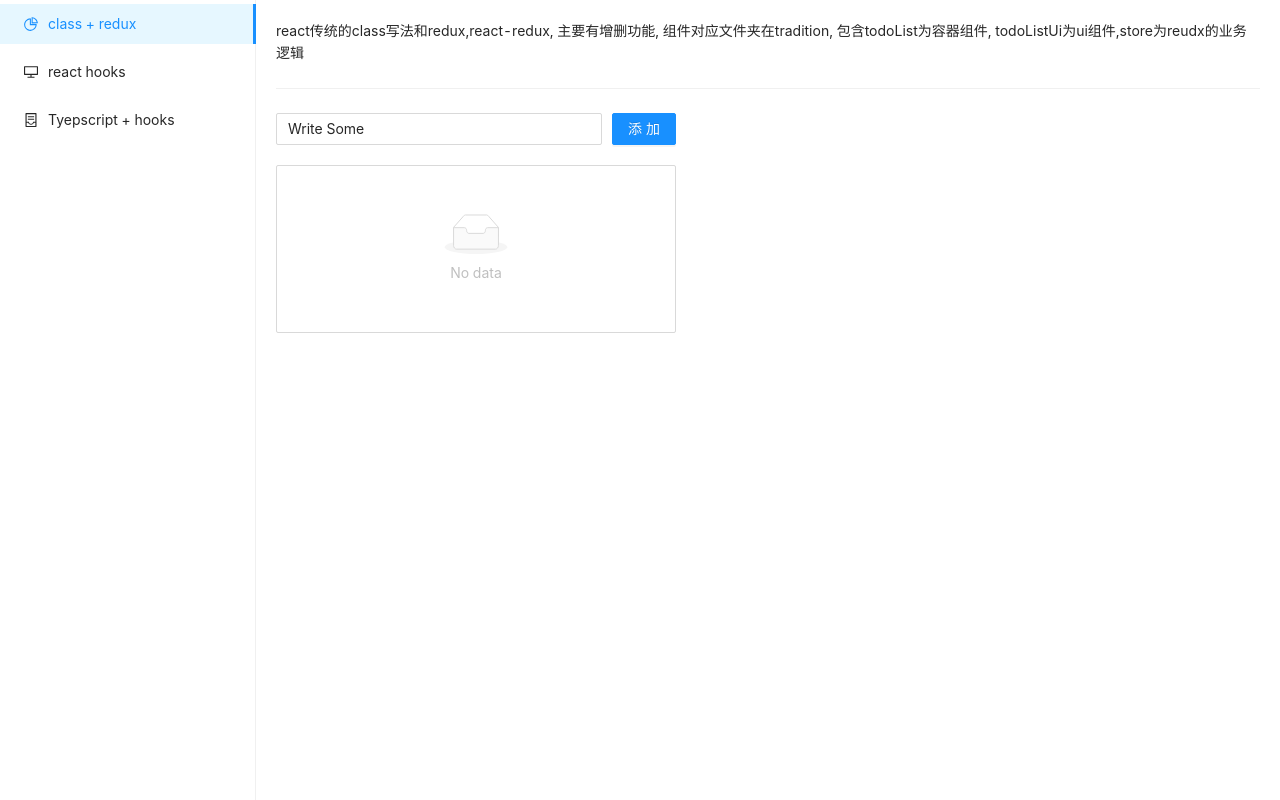
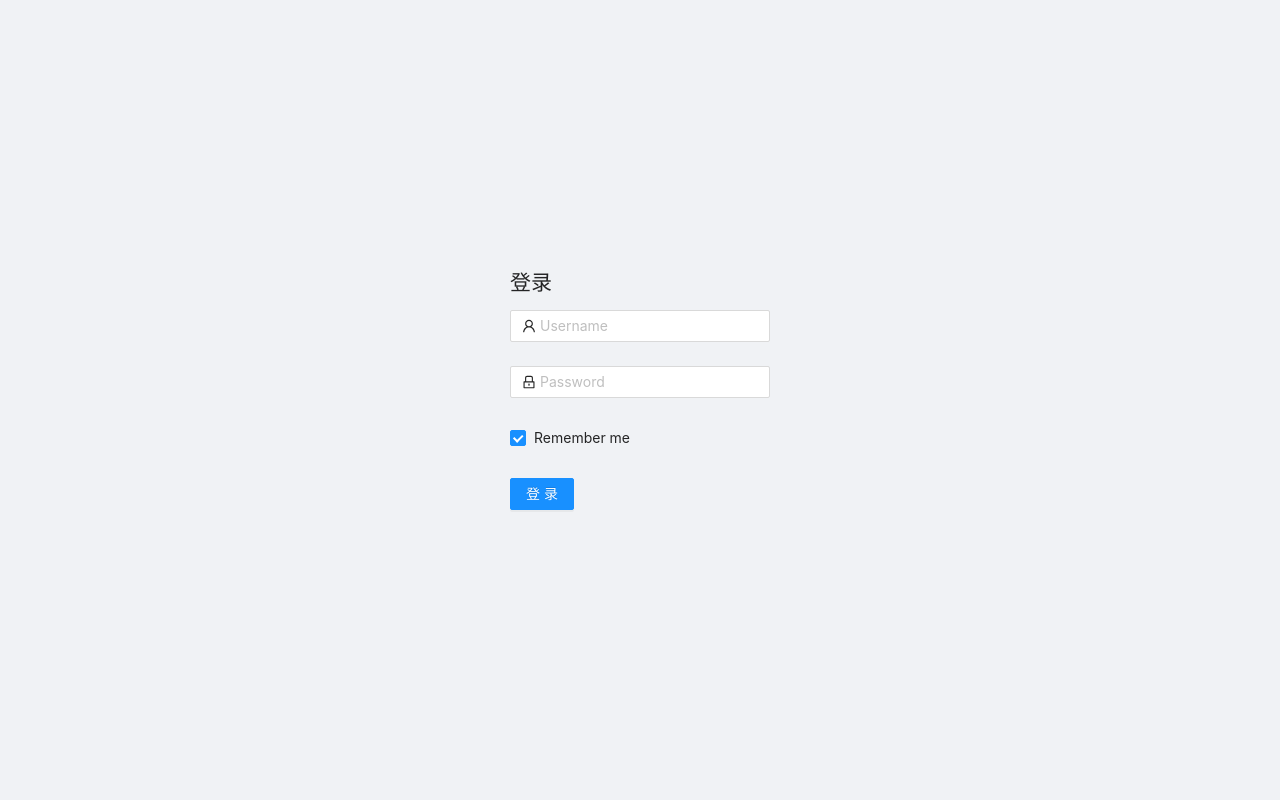
Before and after one commit to fang1995meng0714/react-redux-chunk, a React (Create React App) app: page /todolist in a window 1280 px wide. Built offline with nearby package versions, Linux system fonts and the light colour scheme.

Commit message:
修改文件

```diff
--- a/src/DefaultLogin.js
+++ b/src/DefaultLogin.js
@@ -5,14 +5,12 @@ import App from "./App";
 
 
 const TodolistUi = (props) => {
-    let loggedIn = true;
+    let loggedIn = false;
     return (
         <>
             {
                 loggedIn ? <App /> : <Login />
             }
-
-
         </>
        );
 }
--- a/src/login/Login.js
+++ b/src/login/Login.js
@@ -2,7 +2,7 @@ import React from 'react';
 import { connect } from "react-redux";
 import { Form, Input, Button, Checkbox } from "antd";
 import { UserOutlined, LockOutlined } from '@ant-design/icons';
-import { login } from "../store/actionCreator";
+import { login} from "../store/actionCreator";
 
 const Login = (props) => {
     return (
@@ -67,9 +67,7 @@ const mapDispatchToProps = (dispatch) => {
     return {
         onFinish(value) {
             const action = login(value);
-            // const actions = routePush(value);
             dispatch(action)
-            // .then(dispatch(actions))
         }
     }
 }
--- a/src/store/actionTypes.js
+++ b/src/store/actionTypes.js
@@ -3,4 +3,3 @@ export const ADD_ITEM = "addItem";  // 增加
 export const DEL_ITEM = "delItem";  // 删除
 export const GET_LIST = "getList";  // 删除
 export const LOGIN = "login";
-// export const PUSH = "push";
```
